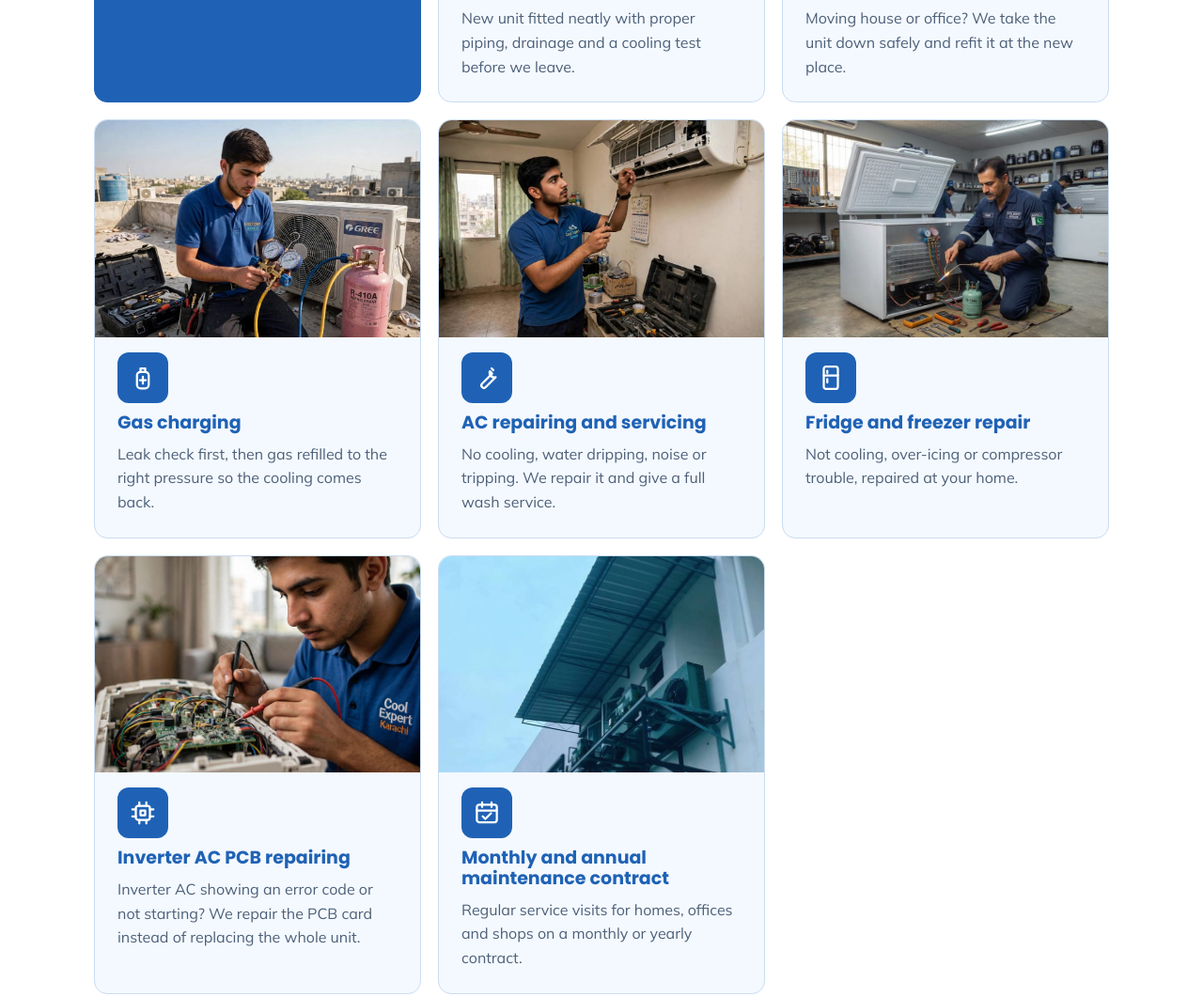
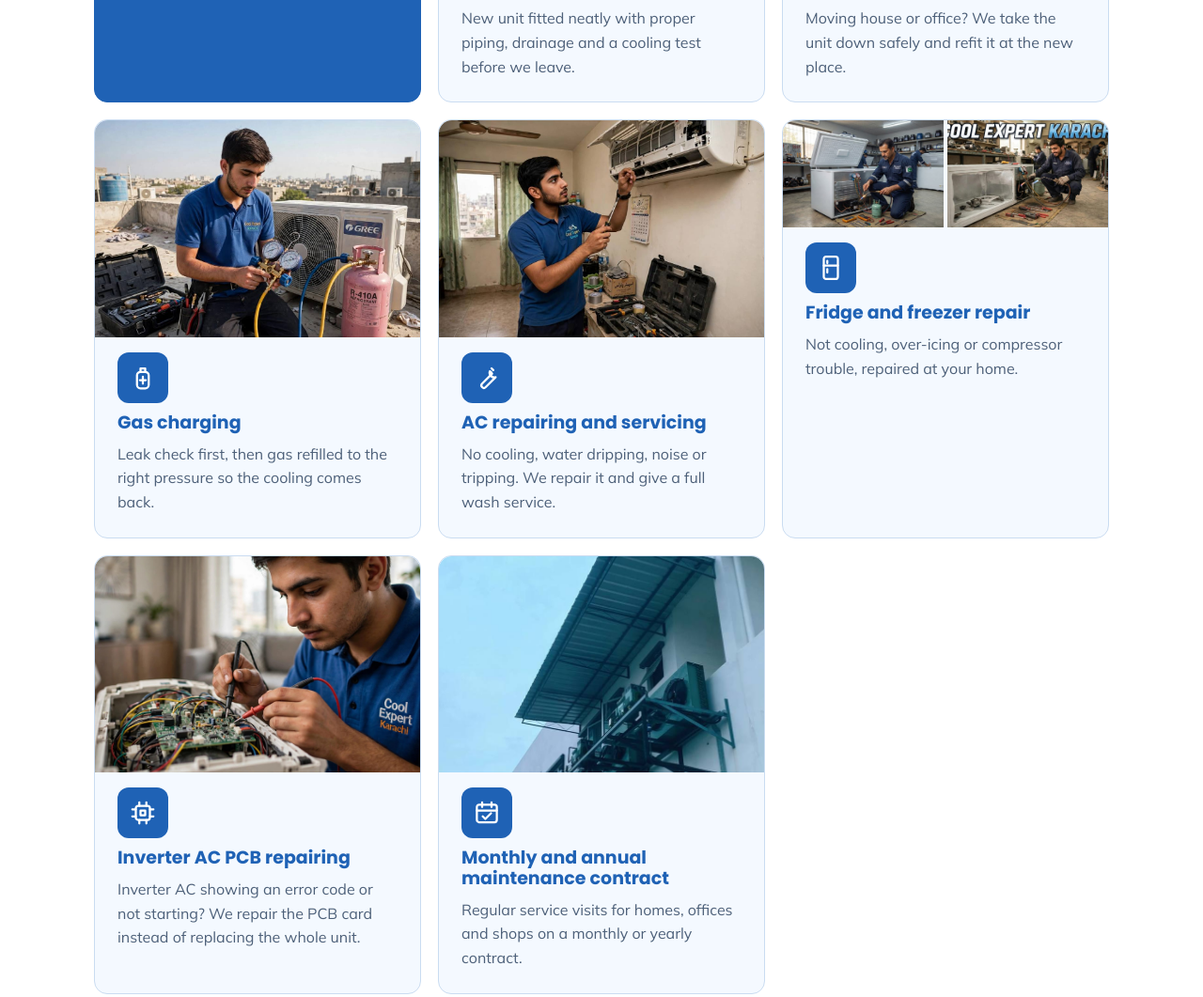
Before and after one commit to Qureshi-Brothers/coolexpertkarachi, a plain HTML site: page index.html in a window 1280 px wide. Shown: the part 1506-2567 px from the top of the page at 94% size. Drawn offline with Linux system fonts and the light colour scheme.

Commit message:
Show both freezer photos in the fridge card
Co-Authored-By: Claude Opus 5.5 <noreply@anthropic.com>
Claude-Session: https://claude.ai/code/session_01HwwHss2jaWabXMGMLvg863

```diff
--- a/index.html
+++ b/index.html
@@ -112,6 +112,8 @@ nav a:hover{color:var(--blue)}
 .mbar a{display:flex;align-items:center;justify-content:center;gap:8px;padding:15px 8px;font-family:var(--display);font-weight:700;font-size:16px;color:#fff;text-decoration:none}
 .mbar svg{width:20px;height:20px}
 @media (max-width:900px){.cover{grid-template-columns:1fr}.mbar{display:grid}.float{display:none !important}}
+.card .duo{display:grid;grid-template-columns:1fr 1fr;gap:4px;margin:-24px -24px 6px;border-radius:14px 14px 0 0;overflow:hidden}
+.card .duo img{max-width:none;width:100%;margin:0;border-radius:0;aspect-ratio:3/2;object-fit:cover}
 /* sections */
 section{padding:64px 0}
 .head{max-width:40em;margin-bottom:34px}
@@ -299,7 +301,7 @@ footer b{color:var(--white)}
         <p>No cooling, water dripping, noise or tripping. We repair it and give a full wash service.</p>
       </article>
       <article class="card">
-        <img src="images/fridge.jpg" alt="Technician repairing a chest freezer compressor" loading="lazy">
+        <div class="duo"><img src="images/fridge.jpg" alt="Technician repairing a chest freezer compressor" loading="lazy"><img src="images/workshop.jpg" alt="Gas charging a freezer in the Cool Expert Karachi workshop" loading="lazy"></div>
         <div class="ico" style="color:#fff"><svg aria-hidden="true"><use href="#i-fridge"/></svg></div>
         <h3>Fridge and freezer repair</h3>
         <p>Not cooling, over-icing or compressor trouble, repaired at your home.</p>
@@ -371,7 +373,6 @@ footer b{color:var(--white)}
       <h2>Hamara kaam</h2>
       <p>Gas charging, deep cleaning and repairs done for our customers.</p>
     </div>
-    <img src="images/workshop.jpg" alt="Cool Expert Karachi workshop, technician gas charging a freezer" loading="lazy" style="width:100%;height:auto;border-radius:14px;display:block;margin-bottom:14px">
     <div class="gallery">
       <img src="images/p14.jpg" alt="Servicing a Gree split AC indoor unit" loading="lazy">
       <img src="images/p2.jpg" alt="Gas charging an Orient outdoor unit on a rooftop" loading="lazy">
```
